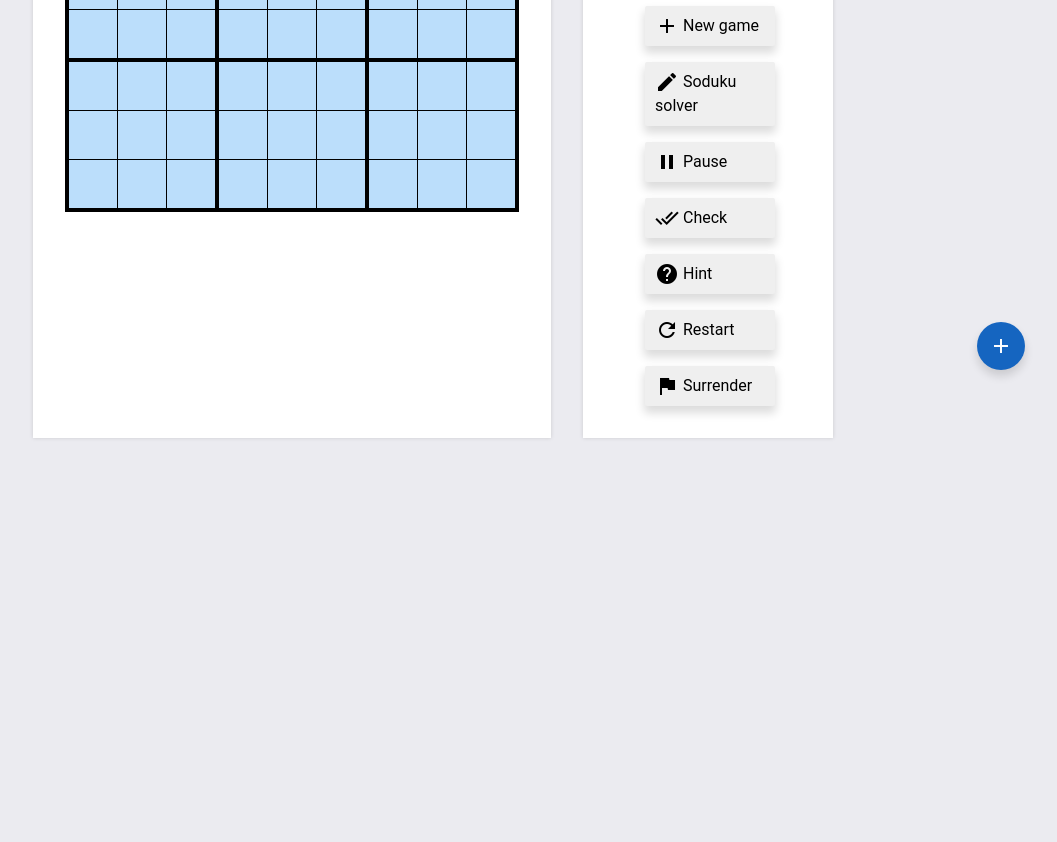
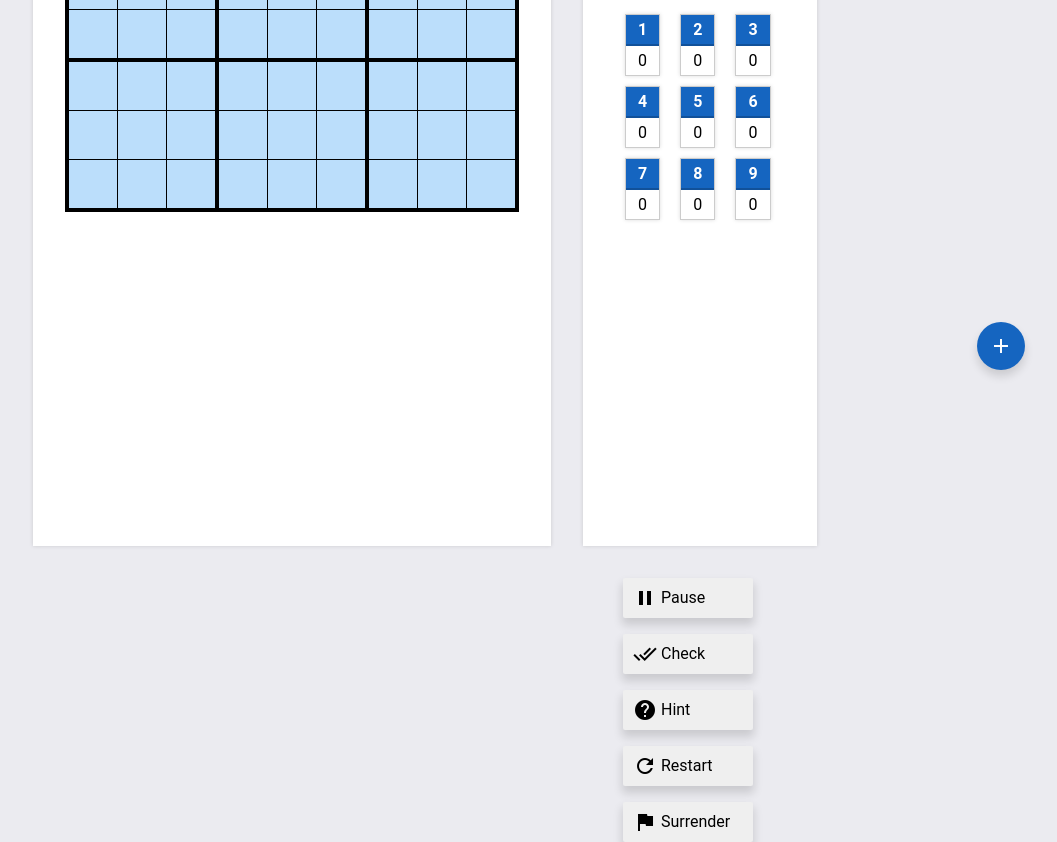
Before and after one commit to qureshikaif/Soduku, a plain HTML site: page Web/index.html in a window 1280 px wide. Shown: the part 370-1212 px from the top of the page, without its empty margins (207-1264 px from the left). Before the commit the page ends 824 px from the top, so only its background shows below. Drawn offline with Linux system fonts and the light colour scheme.

Commit message:
feat: added buttons

```diff
--- a/Web/index.html
+++ b/Web/index.html
@@ -125,7 +125,7 @@
               <span style="left: 12px">Sudoku Solver</span>
             </div>
           </button>
-          <!-- <button
+          <button
             onclick="showDialogClick('about-dialog');"
             ripple-color="#003c8f"
             class="button nav-item vertical-adjust"
@@ -134,14 +134,7 @@
               <span class="material-icons">star</span>
               <span style="left: 12px">About</span>
             </div>
-          </button> -->
-          <!-- <div class="bar-footer">
-            <ul>
-              <a href="#" class="bar-footer-link">Site feedback</a>
-              <a href="#" class="bar-footer-link">Privacy</a>
-              <a href="#" class="bar-footer-link">Terms</a>
-            </ul>
-          </div> -->
+          </button>
         </ul>
       </nav>
       <div class="nav-menu-blank" onclick="hideHamburgerClick()"></div>
@@ -230,7 +223,7 @@
       </div>
     </div>
 
-    <!-- <div id="about-dialog" class="dialog">
+    <div id="about-dialog" class="dialog">
       <div
         id="about-dialog-box"
         onblur="hideDialogButtonClick('about-dialog');"
@@ -238,7 +231,7 @@
       >
         <div class="dialog-header">CodeTeam6</div>
 
-        <div class="dialog-body">
+        <!-- <div class="dialog-body">
           <p>about us</p>
           <div class="card-group">
             <div class="card dialog-card">
@@ -282,7 +275,7 @@
               </div>
             </div>
           </div>
-        </div>
+        </div> -->
 
         <div class="dialog-footer">
           <button
@@ -294,7 +287,7 @@
           </button>
         </div>
       </div>
-    </div> -->
+    </div>
 
     <div class="body" id="sudoku">
       <div class="card game">
@@ -1010,67 +1003,9 @@
               <span class="material-icons">network_check</span>
               <span id="game-difficulty-label">Game difficulty</span>
             </div>
-            <div id="game-difficulty" class="timer">Not selected</div>
+            <div id="game-difficulty" class="timer">undefined</div>
           </li>
           <li>
-            <button
-              class="option-button"
-              id="pause-btn"
-              onclick="newGameButtonClick()"
-            >
-              <span class="material-icons">add</span>
-              <span>New game</span>
-            </button>
-            <button
-              class="option-button"
-              id="pause-btn"
-              onclick="sudokuSolverMenuClick()"
-            >
-              <span class="material-icons">edit</span>
-              <span>Soduku solver</span>
-            </button>
-            <button
-              class="option-button"
-              id="pause-btn"
-              onclick="pauseGameButtonClick()"
-            >
-              <span class="material-icons">pause</span>
-              <span>Pause</span>
-            </button>
-            <button
-              class="option-button"
-              id="check-btn"
-              onclick="checkButtonClick()"
-            >
-              <span class="material-icons">done_all</span>
-              <span>Check</span>
-            </button>
-            <button
-              class="option-button"
-              id="help-btn"
-              onclick="hintButtonClick()"
-            >
-              <span class="material-icons">help</span>
-              <span>Hint</span>
-            </button>
-            <button
-              class="option-button"
-              id="restart-btn"
-              onclick="restartButtonClick()"
-            >
-              <span class="material-icons">refresh</span>
-              <span>Restart</span>
-            </button>
-            <button
-              class="option-button"
-              id="surrender-btn"
-              onclick="SurrenderButtonClick()"
-            >
-              <span class="material-icons">flag</span>
-              <span>Surrender</span>
-            </button>
-          </li>
-          <!-- <li>
             <div class="vertical-adjust">
               <span class="material-icons">grid_on</span>
               <span>Remaining numbers</span>
@@ -1125,8 +1060,37 @@
                 </div>
               </div>
             </div>
-          </li> -->
+          </li>
         </ul>
+
+        <button
+          id="pause-btn"
+          onclick="pauseGameButtonClick()"
+          class="option-button"
+        >
+          <span class="material-icons">pause</span>
+          <span>Pause</span>
+        </button>
+        <button
+          id="check-btn"
+          onclick="checkButtonClick()"
+          class="option-button"
+        >
+          <span class="material-icons">done_all</span>
+          <span>Check</span>
+        </button>
+        <button onclick="hintButtonClick()" class="option-button">
+          <span class="material-icons">help</span>
+          <span>Hint</span>
+        </button>
+        <button onclick="restartButtonClick()" class="option-button">
+          <span class="material-icons">refresh</span>
+          <span>Restart</span>
+        </button>
+        <button onclick="SurrenderButtonClick()" class="option-button">
+          <span class="material-icons">flag</span>
+          <span>Surrender</span>
+        </button>
       </div>
     </div>
   </body>
```
